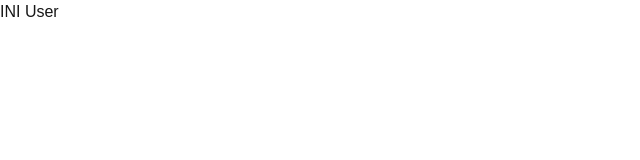
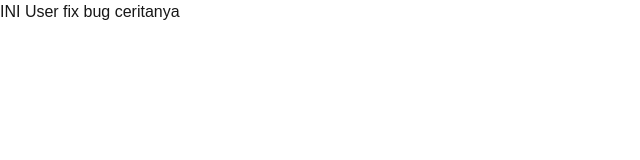
Before and after one commit to FauziSeptians/explore-git-graph, a Next.js app: page /user in a window 1280 px wide. Shown: the top 160 px of the page, without its empty margins (0-640 px from the left). Built offline with nearby package versions, Linux system fonts and the light colour scheme.

Commit message:
fix: bug ceritanya

```diff
--- a/src/app/user/page.tsx
+++ b/src/app/user/page.tsx
@@ -1,6 +1,6 @@
 
 export default function User() {
   return (
-    <div>INI User</div>
+    <div>INI User fix bug ceritanya</div>
   );
 }
```
